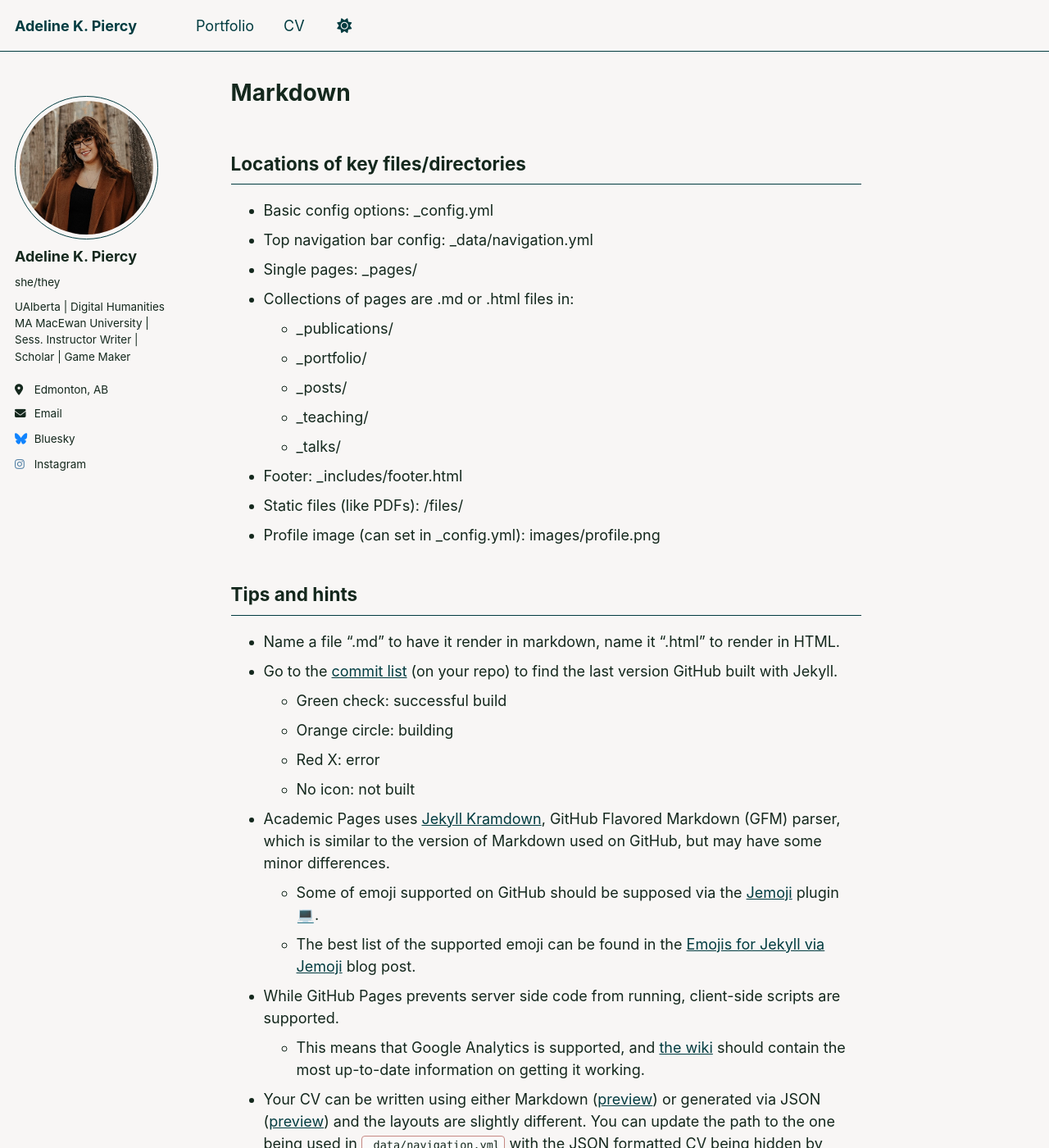
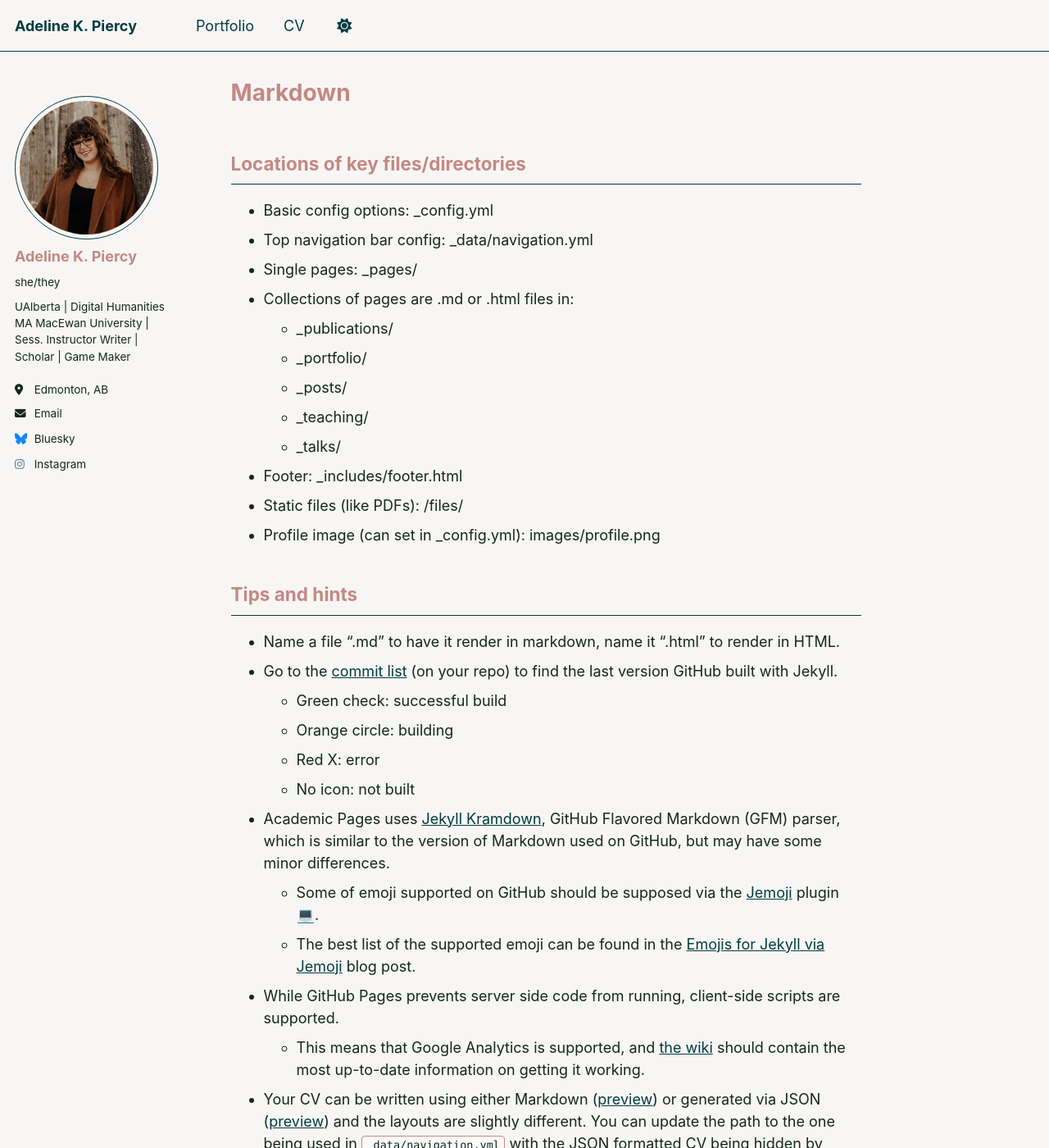
Before and after one commit to akpiercy/me, a Jekyll site: the page built from _pages/markdown.md, in a window 1280 px wide and 1400 px high. Shown: the whole window at 82% size. Built offline with Jekyll 4.4.1, drawn with Linux system fonts in a browser that asks for light colours; emoji names are drawn with the system emoji font.

Commit message:
Update _default.scss

```diff
--- a/_sass/theme/_default.scss
+++ b/_sass/theme/_default.scss
@@ -42,3 +42,13 @@ $sidebar-screen-min-width   : 1024px;
     --global-text-color-light           : #{$green};
     --global-thead-color                : #{$old-rose};
 }
+
+/* Body text */
+body, .page__content {
+  color: #14281D; /* forest green or whatever you want */
+}
+
+/* Headings */
+h1, h2, h3, h4, h5, h6 {
+  color: #C58882; /* your rose accent */
+}
```
